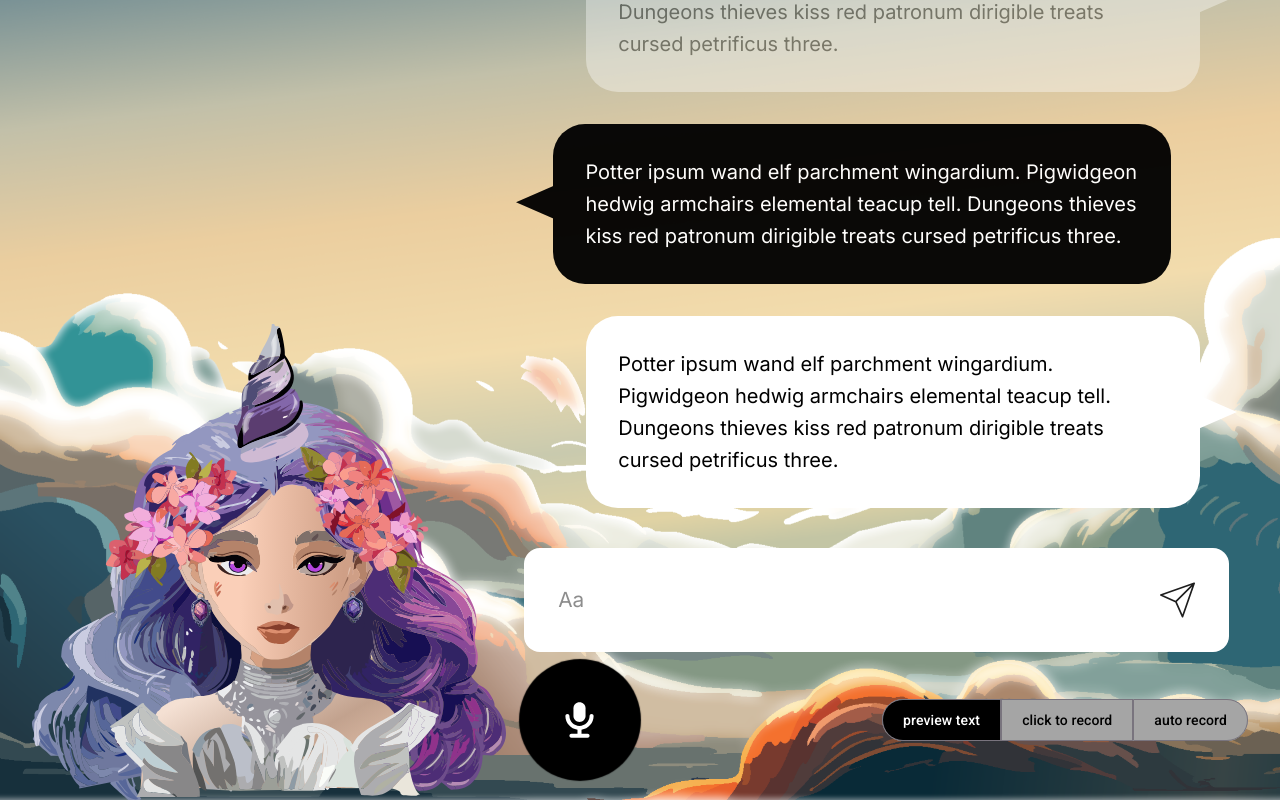
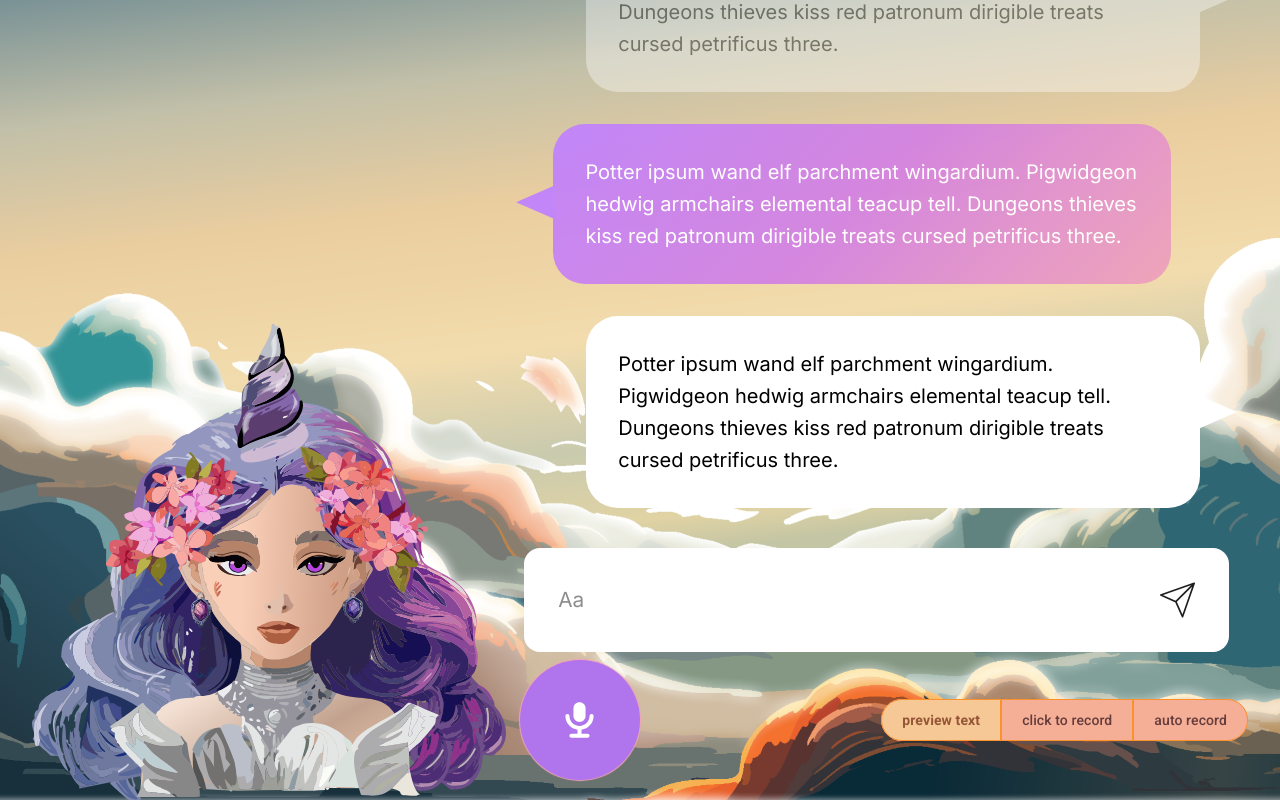
Before and after one commit to PotatoEater0127/UnicornAI, a React (Vite) app: page / in a window 1280 px wide. Built offline with nearby package versions, Linux system fonts and the light colour scheme.

Commit message:
feat: adjust colors

```diff
--- a/src/components/AudioRecord/index.styles.ts
+++ b/src/components/AudioRecord/index.styles.ts
@@ -7,10 +7,10 @@ type ButtonProps = {
 
 const pulseAnimation = keyframes`
   0% {
-    box-shadow: 0 0 0 0 rgba(0, 0, 0, 0.5);
+    box-shadow: 0 0 0 0 rgba(100, 50, 0, 0.5);
   }
   100% {
-    box-shadow: 0 0 0 30px rgba(0, 0, 0, 0);
+    box-shadow: 0 0 0 30px rgba(100, 50, 0, 0);
   }
 `;
 
@@ -27,10 +27,10 @@ export const Container = styled.div`
 
 export const Button = styled.button<ButtonProps>`
   background: center / 25% no-repeat url("/assets/audio_record_icon.svg");
-  background-color: #000;
+  background-color: #b074ec;
   border-radius: 50%;
   border-color: transparent;
-  box-shadow: 0 0 1px 1px #000;
+  box-shadow: 0 0 1px 1px #efa3b9;
   width: 120px;
   height: 120px;
 
--- a/src/components/Bubble/AI/index.styles.ts
+++ b/src/components/Bubble/AI/index.styles.ts
@@ -6,7 +6,7 @@ type ContainerProps = {
   $isLoading: boolean;
 };
 
-const DOT_COLOR = "#9880ff";
+const DOT_COLOR = "#fff";
 const DISTANCE = 17.5;
 const ORIGIN = 9984;
 const SECOND = ORIGIN + DISTANCE;
@@ -80,12 +80,12 @@ export const Container = styled(BubbleContainer)<ContainerProps>`
   )}
 
   ${Chat} {
-    background: #000;
+    background: linear-gradient(135deg, #c084fc 0%, #d484e0 50%, #efa3b9 100%);
     color: #fff;
     animation: type 4s steps(60, end);
   }
   ${Arrow} {
-    border-left-color: #000;
+    border-left-color: #c084fc;
     position: absolute;
     top: 50%;
     left: 2px;
--- a/src/components/FeatureToggle/index.styles.ts
+++ b/src/components/FeatureToggle/index.styles.ts
@@ -10,13 +10,14 @@ type LiProps = {
 export const Li = styled.li<LiProps>`
   padding: 10px 20px;
   background: transparent;
-  border: solid 1px #79747e;
+  border: solid 1px rgb(250, 145, 45);
 
   ${({ $isActive }) =>
     $isActive &&
     css`
-      background: #000;
-      color: #fff;
+      background: rgb(245, 200, 150);
+      color: rgb(150, 85, 55);
+      font-weight: 600;
     `}
 
   &:hover {
@@ -29,8 +30,9 @@ export const Li = styled.li<LiProps>`
 
 export const Ul = styled.ul`
   align-items: stretch;
-  background: #a5a5a5;
+  background: rgb(245, 175, 150);
   border-radius: ${BORDER_RADIUS}px;
+  color: rgb(100, 60, 60);
   display: flex;
   font-size: ${14 / 16}rem;
   font-family: "Roboto", sans-serif;
```
